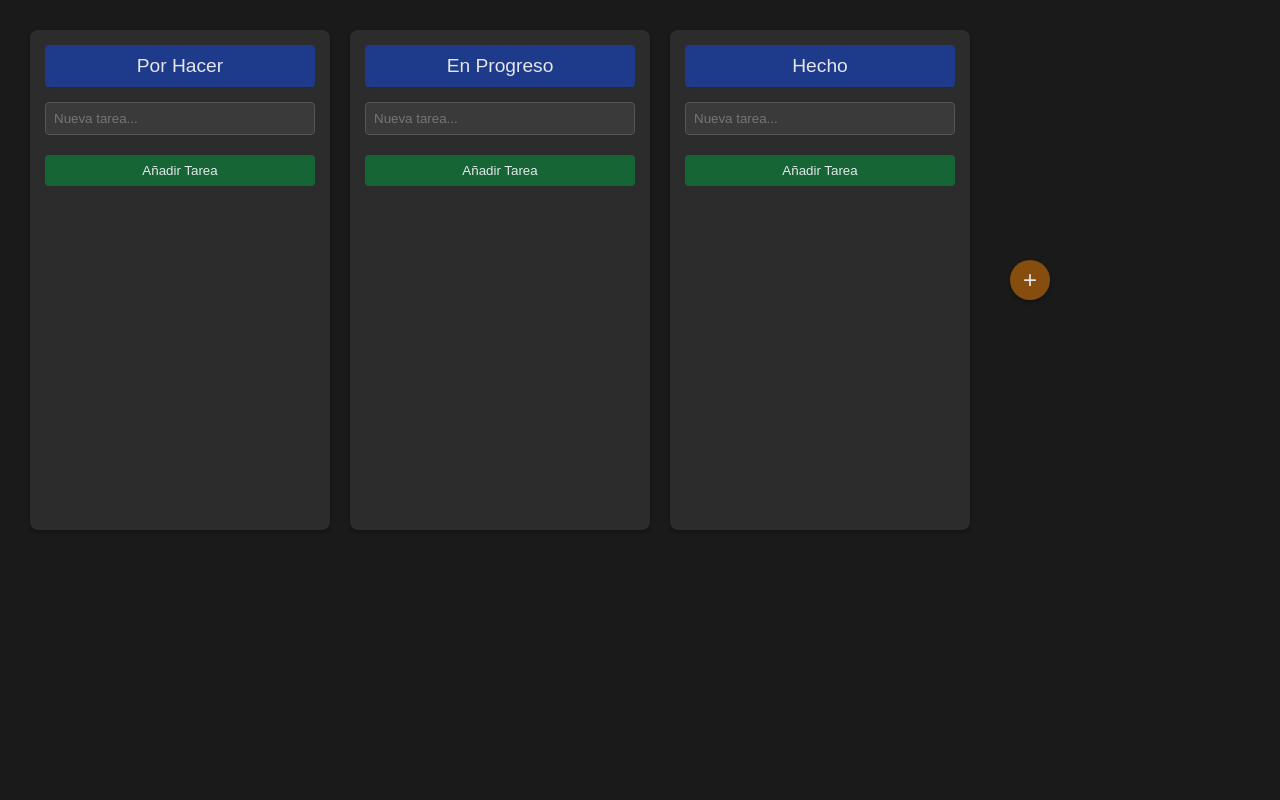
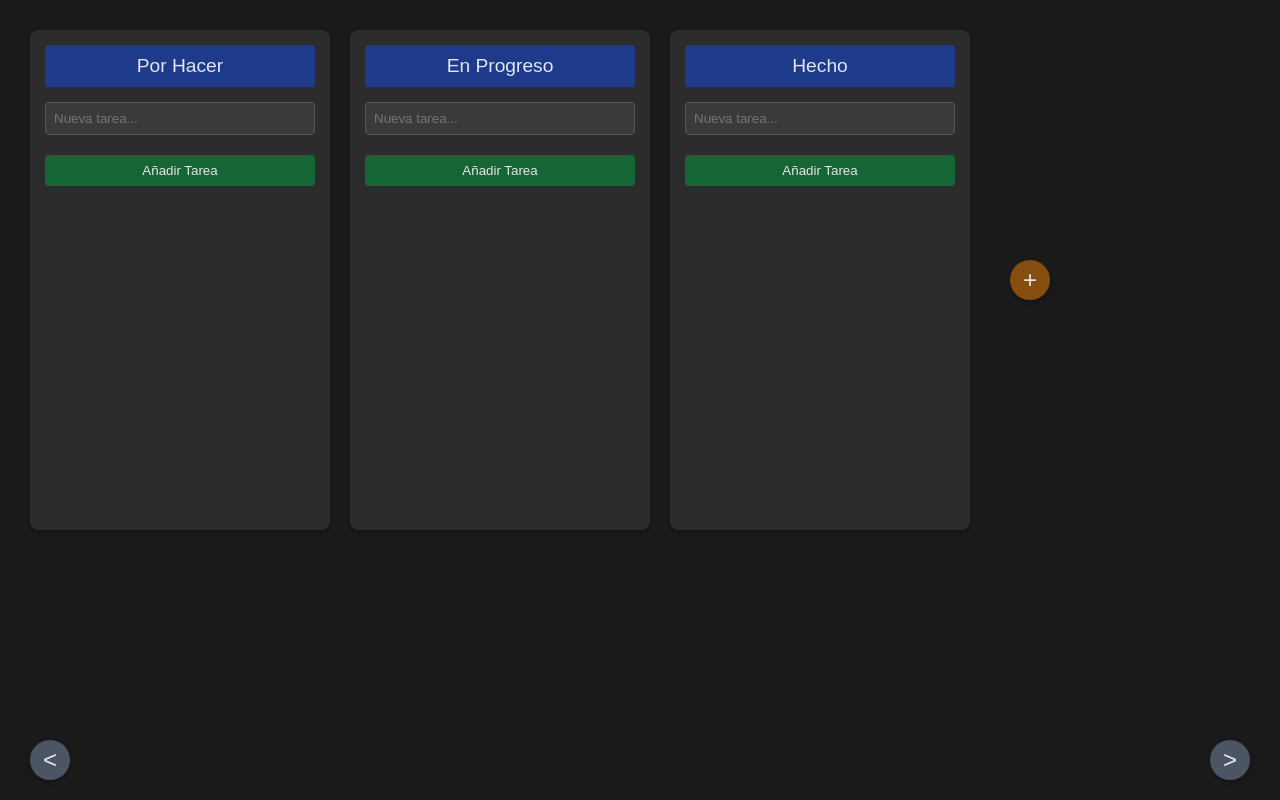
Before and after one commit to valdidev/kanbanak, a plain HTML site: page index.html in a window 1280 px wide. Drawn offline with Linux system fonts and the light colour scheme.

Commit message:
botones desplazamiento lateral final

```diff
--- a/index.html
+++ b/index.html
@@ -8,7 +8,23 @@
   </head>
   <body>
     <div class="kanban-container" id="kanbanContainer">
-      <div class="kanban-board" id="kanbanBoard"></div>
+      <div class="kanban-board" id="kanbanBoard">
+        <!-- Columnas y botón + se generan dinámicamente -->
+      </div>
+      <button
+        class="scroll-btn scroll-left"
+        id="scrollLeftBtn"
+        onclick="scrollToLeft()"
+      >
+        &lt;
+      </button>
+      <button
+        class="scroll-btn scroll-right"
+        id="scrollRightBtn"
+        onclick="scrollToRight()"
+      >
+        &gt;
+      </button>
     </div>
 
     <div class="modal" id="editTaskModal">
--- a/script.js
+++ b/script.js
@@ -141,6 +141,22 @@ function addNewColumn() {
   createColumn(columnId, `Columna ${columnCount}`, []);
   createAddColumnButton();
   saveBoardState();
+}
+
+function scrollToLeft() {
+  const container = document.getElementById("kanbanContainer");
+  container.scrollTo({
+    left: 0,
+    behavior: "smooth",
+  });
+}
+
+function scrollToRight() {
+  const container = document.getElementById("kanbanContainer");
+  container.scrollTo({
+    left: container.scrollWidth - container.clientWidth,
+    behavior: "smooth",
+  });
 }
 
 function startAutoScroll(e) {
--- a/styles.css
+++ b/styles.css
@@ -227,6 +227,36 @@ body {
   background-color: #d97706;
 }
 
+.scroll-btn {
+  position: fixed;
+  bottom: 20px;
+  width: 40px;
+  height: 40px;
+  border-radius: 50%;
+  background-color: #4b5563;
+  color: #e5e7eb;
+  border: none;
+  font-size: 1.5em;
+  display: flex;
+  justify-content: center;
+  align-items: center;
+  cursor: pointer;
+  box-shadow: 0 2px 4px rgba(0, 0, 0, 0.3);
+  z-index: 100;
+}
+
+.scroll-btn:hover {
+  background-color: #6b7280;
+}
+
+.scroll-left {
+  left: 30px;
+}
+
+.scroll-right {
+  right: 30px;
+}
+
 .modal {
   display: none;
   position: fixed;
@@ -365,4 +395,12 @@ body {
   .kanban-board {
     padding-right: 60px; /* Menos espacio en pantallas pequeñas */
   }
+
+  .scroll-left {
+    left: 20px;
+  }
+
+  .scroll-right {
+    right: 20px;
+  }
 }
```
